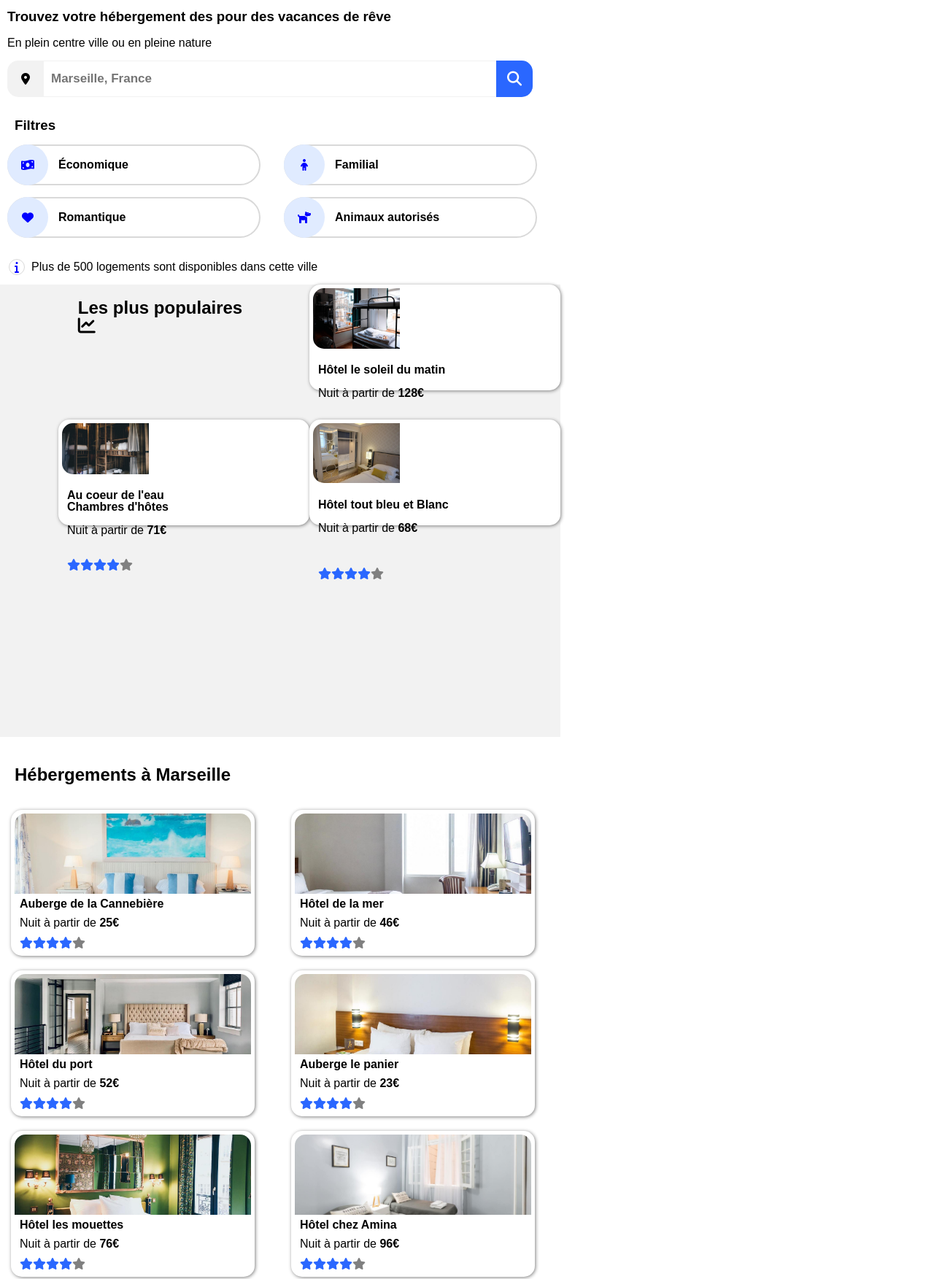
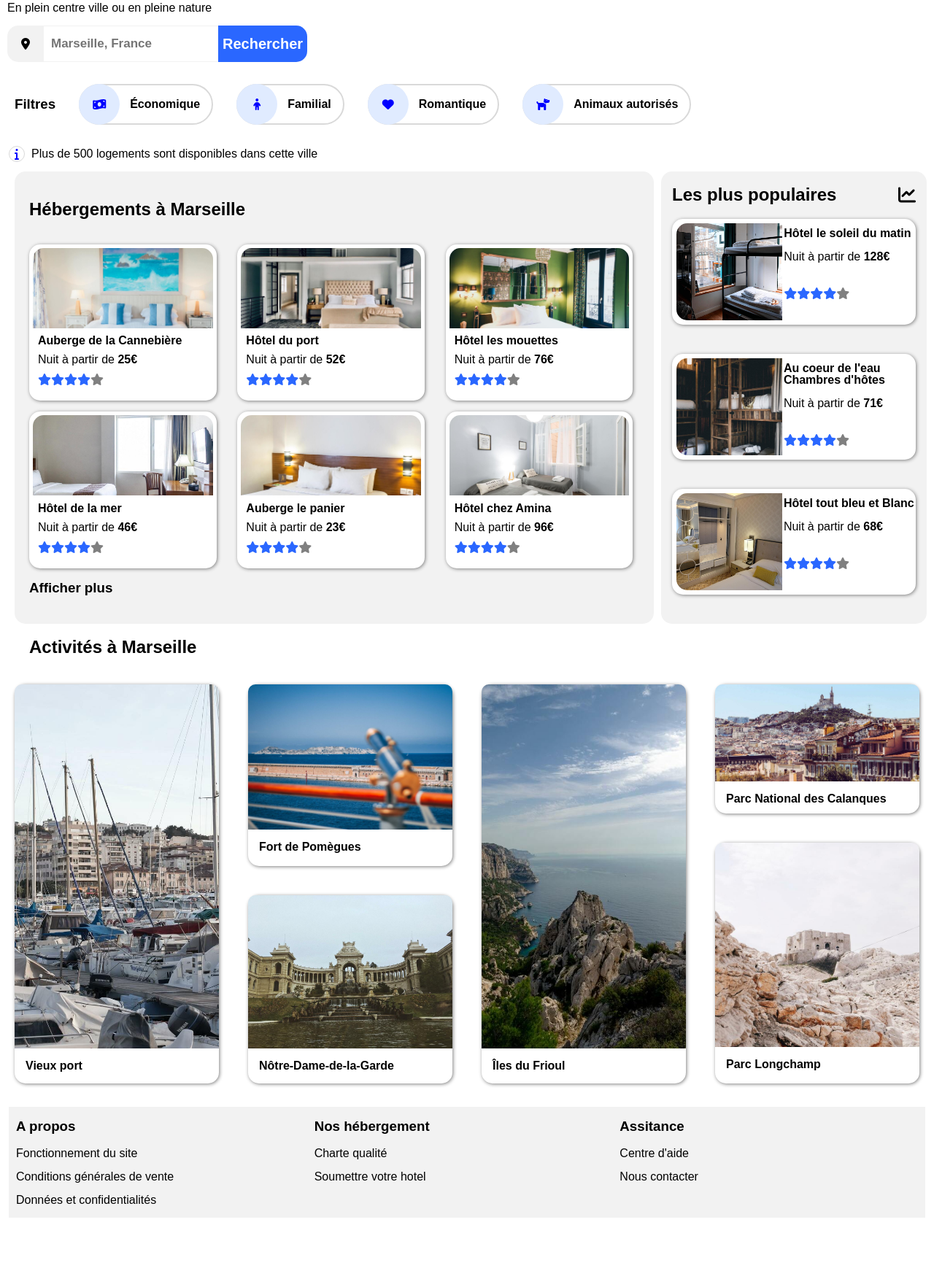
Before and after one commit to Batoo82000/projet-openclassrooms-2, a plain HTML site: page index.html in a window 1280 px wide. Shown: the part 133-1886 px from the top of the page at 73% size. After the commit the page ends 1814 px from the top, so only its background shows below. Drawn offline with Linux system fonts and the light colour scheme; a web font is replaced by a local one.

Commit message:
fin de la mise en place du responsive, pc tablette e tsmartphone

```diff
--- a/css_et_images/style.css
+++ b/css_et_images/style.css
@@ -69,13 +69,14 @@ body
 {
     border-radius: 10px;
 }
-
-img
+/*
+.offre > img
 {
     width: 100%;
     height: 100%;
     object-fit: cover;
 }
+*/
 /*partie mise en page généraliste du site*/
 h4
 {
@@ -95,30 +96,6 @@ h4
     margin-left: 7px;
 }
 
-.texte-populaire
-{
-    width: 65%;
-}
-
-.texte-populaire > p
-{
-    margin-left: 7px;
-}
-
-.etoilespop1
-{
-    margin-top: 30px;
-}
-.etoilespop2
-{
-    margin-top: 15px;
-}
-.etoilespop3
-{
-    margin-top: 30px;
-}
-
-
 #formulairederecherche
 {
     display: flex;
@@ -128,7 +105,10 @@ h4
 {
     transform: scale(1.01);
 }
-
+img
+{
+    object-fit: cover;
+}
 /*partie ligne information avec icone*/
 
 .titreinformation
@@ -154,35 +134,15 @@ h4
 
 /*fin de la partie information avec icone*/
 
-#container
-{
-    display: flex;
-    flex-flow: row wrap-reverse;
-}
 
-
-.img-hotel-container
-{
-    height: 110px;
-    margin-bottom: -15px;
-}
 
 .img-hotel-container > img
 {
     border-radius: 15px 15px 0px 0px;
     width: 100%;
-}
-
-.img-populaire-container
-{
-    height: 100%;
-    width: 127px;
-}
-
-.img-populaire-container > img
-{
-    border-radius: 15px 0px 0px 15px;
-    width: 94%;
+    height: 110px;
+    margin-bottom: -15px;
+    object-fit: cover;
 }
 
 .hotel:hover
@@ -206,19 +166,19 @@ h4
 }
 /*partie couleur des etoiles*/
 
-/*partie media queries pour iphone8*/
-@media all and (max-width: 400px)
+/*partie media queries pour smatphone*/
+@media all and (max-width: 568px)
 {
     html
     {
-        width: 375px;
+        width: auto;
     }
 
 /*mise en page des liens du menu top*/
     .liens
     {
         display: grid;
-        grid-template-columns: 1fr 1fr;
+        grid-template-columns: 50% 50%;
         grid-template-rows: 1fr 1fr;
     }
 
@@ -239,19 +199,19 @@ h4
 
     .sinscrire
     {
-        padding-top: 30px;
-        padding-left: 55px;
+        margin-top: 20px;
         grid-column: 2;
         grid-row: 1;
         justify-self: center;
         color: #2a67ff;
+        font-weight: bold;
     }
 
     .hebergements
     {
         padding-top: 20px;
-        padding-right: 50px;
-        padding-left: 50px;
+        padding-right: 30%;
+        padding-left: 30%;
         grid-column: 1;
         grid-row: 2;
         justify-self: center;
@@ -267,8 +227,8 @@ h4
     .activites
     {
         padding-top: 20px;
-        padding-right: 47px;
-        padding-left: 50px;
+        padding-right: 30%;
+        padding-left: 30%;
         padding-bottom: 26px;
         grid-column: 2;
         grid-row: 2;
@@ -296,10 +256,9 @@ h3
 }
 
 /*partie champs de recherche*/
-
     .champ-de-recherche
     {
-    width: 170px;
+        width: 250px;
     }
 
     .texte-bouton-recherche
@@ -310,6 +269,9 @@ h3
     {
         width: 50px;
     }
+/*fin de la partie champs de recherche*/
+
+
 /*Partie gestion des filtres*/
     .Filtres
     {
@@ -368,11 +330,18 @@ h3
     }
     /*fin de la partie barre de la recherche*/
 
+    /*partie ligne info*/
         .info
         {
-    width: 370px;
+            width: 90%;
+            margin-bottom: 20px;
         }
-
+        .icone-info
+        {
+            margin-bottom: 25px;
+            margin-right: 15px;
+        }
+    /*fin partie ligne info*/
     #container
     {
         display: grid;
@@ -387,14 +356,15 @@ h3
         grid-template-rows: auto 1fr 1fr 1fr;
         grid-row: 1;
         background-color: #f2f2f2;
-        width: 375px;
         padding-left: 15px;
+        margin-top: 20px;
+        padding-right: 15px;
     }
 
     .titre-populaires
     {
         display: grid;
-        grid-template-columns: 310px auto;
+        grid-template-columns: 1fr auto;
     }
 
     .hotelpopulaire1
@@ -425,9 +395,47 @@ h3
         transition: transform .1s;
         padding: 5px;
         height: 145px;
-        width: 344px;
+        width: 100%;
+    }
+    .img-populaire-container
+    {
+        height: 100%;
+        width: 45%;
+        border-radius: 15px 0px 0px 15px;
     }
 
+    .img-populaire-container > img
+    {
+        border-radius: 15px 0px 0px 15px;
+        width: 100%;
+        height: 100%;
+        margin-bottom: -15px;
+    }
+
+    .texte-populaire
+    {
+        margin-top: -10px;
+        width: 50%;
+    }
+
+    .texte-populaire > p
+    {
+        margin-left: 7px;
+        margin-bottom: -10px;
+    }
+
+    .etoilespop1
+    {
+        margin-top: 20px;
+    }
+    .etoilespop2
+    {
+        margin-top: 15px;
+    }
+    .etoilespop3
+    {
+        margin-top: 20px;
+    }
 
 /*fin de la partie hotels populaires du site*/
 
@@ -439,7 +447,6 @@ h3
         grid-template-rows: auto repeat(6, 1fr) auto;
         border-radius: 15px;
         padding-top: 20px;
-        width: 370px;
         margin-left: 5px;
     }
     .titre_hebergement
@@ -456,9 +463,10 @@ h3
         box-shadow: 1px 1px 5px grey;
         transition: transform .1s;
         padding: 5px;
-        width: 334px;
+        width: auto;
         height: 200px;
         margin-left: 10px;
+        margin-right: 15px;
     }
 
     .hotelhebergement1
@@ -503,14 +511,14 @@ h3
     #activite
     {
             display: grid;
-            grid-template-rows: 37px repeat(6, 215px);
+            grid-template-rows: 37px repeat(6, 1fr);
             margin-left: 5px;
     }
 
     .titre_activite
     {
             margin-left: 20px;
-            width: 300px;
+            width: 250px;
     }
     .offre
     {
@@ -519,10 +527,17 @@ h3
             border-radius: 15px;
             margin-top: 20px;
             margin-left: 10px;
+            margin-right: 15px;
             box-shadow: 1px 1px 5px grey;
             transition: transform .1s;
             height: 191px;
-            width: 336px;
+            width: auto;
+    }
+    .offre > img
+    {
+    width: 100%;
+    height: 80%;
+    object-fit: cover;
     }
 /*fin de la partie activités à Marseille du site*/
 
@@ -530,7 +545,7 @@ h3
     #footer
     {
             display: grid;
-            grid-template-columns: 340px;
+            grid-template-columns: 1fr;
             grid-template-rows: repeat(3, 1fr);
             background-color: #f2f2f2;
             margin-top: 40px;
@@ -557,12 +572,15 @@ h3
 /* fin de la partie pied de page */
 
 }
-/*fin de la partie media queries pour iphone8*/
+/*fin de la partie media queries pour smartphone*/
 
 /*mise en page pour pc*/
-@media all and (min-width: 1360px)
+@media all and (min-width: 1025px)
 {
-
+    html
+    {
+        width: auto;
+    }
 /* partie mise en page des liens du menu top*/
     .liens
     {
@@ -650,8 +668,7 @@ h3
         height: 50px;
         border: none;
     }
-
-    .icone-loupe
+    .bouton-recherche >.icone-loupe
     {
         display: none;
     }
@@ -701,17 +718,23 @@ h3
     }
 /*fin de la Partie gestion des filtres*/
 
+#container
+{
+    display: grid;
+    grid-template-columns: 70% 30%;
+}
+
+
 /* partie hébergement à marseille */
     #hebergements
     {
         display: grid;
         grid-template-columns: 1fr 1fr 1fr;
-        grid-template-rows: auto 1fr 1fr auto;
+        grid-template-rows: auto 1fr 15px 1fr auto;
         border-radius: 15px;
         background-color: #f2f2f2;
-        width: 880px;
-        height: 628px;
-        padding-left: 40px;
+        height: 100%;
+        padding-left: 20px;
         padding-top: 20px;
         margin-left: 20px;
     }
@@ -731,53 +754,52 @@ h3
         box-shadow: 1px 1px 5px grey;
         transition: transform .1s;
         padding: 5px;
-        width: 247px;
-        height: 200px;
+        width: 90%;
+        height: auto;
     }
 
     .hotelhebergement1
     {
         grid-row: 2;
         grid-column: 1;
-        margin-bottom: 32px;
     }
 
     .hotelhebergement2
     {
         grid-row: 2;
         grid-column: 2;
+        padding-bottom: 20px;
     }
 
     .hotelhebergement3
     {
         grid-row: 2;
         grid-column: 3;
-        margin-left: 10px;
+
     }
 
     .hotelhebergement4
     {
-        grid-row: 3;
+        grid-row: 4;
         grid-column: 1;
     }
 
     .hotelhebergement5
     {
-        grid-row: 3;
+        grid-row: 4;
         grid-column: 2;
     }
 
     .hotelhebergement6
     {
-        grid-row: 3;
+        grid-row: 4;
         grid-column: 3;
-        margin-left: 10px;
     }
 
     .afficherplus
     {
         grid-column: 1;
-        grid-row: 4;
+        grid-row: 5;
         margin-bottom: 20px;
         margin-top: 0px;
     }
@@ -786,16 +808,15 @@ h3
 /*partie hotels populaires*/
     #populaires
     {
-        display: flex;
-        flex-flow: row wrap;
-        width: 420px;
-        padding: 12px;
+        display: grid;
+        grid-template-columns: 1fr;
+        grid-template-rows: auto 1fr 1fr 1fr;
+        background-color: #f2f2f2;
+        padding-left: 15px;
+        padding-right: 15px;
+        margin-left: 10px;
+        margin-right: 10px;
         border-radius: 15px;
-        background-color: #f2f2f2;
-        margin-left: 40px;
-        padding-left: 40px;
-        height: 628px;
-
     }
 
     .hotelpopulaire
@@ -804,18 +825,17 @@ h3
         flex-flow: column wrap;
         border-radius: 15px;
         background-color: white;
-        box-shadow: 5px 5px 20px grey;
+        box-shadow: 1px 1px 5px grey;
         transition: transform .1s;
         padding: 6px;
-        height: 145px;
-        width: 344px;
-
+        max-height: 165px;
+        width: auto;
     }
 
     .titre-populaires
     {
         display: grid;
-        grid-template-columns: 310px auto;
+        grid-template-columns: 1fr auto;
     }
 
     .hotelpopulaire1
@@ -833,6 +853,45 @@ h3
         margin-bottom: 40px;
     }
 
+    .img-populaire-container
+    {
+        height: 100%;
+        width: 45%;
+        border-radius: 15px 0px 0px 15px;
+        margin-right: -5px;
+    }
+
+    .img-populaire-container > img
+    {
+        border-radius: 15px 0px 0px 15px;
+        width: 100%;
+        height: 100%;
+    }
+
+    .texte-populaire
+{
+    margin-top: -15px;
+    max-width: 58%;
+}
+
+.texte-populaire > p
+{
+    margin-left: 7px;
+    margin-bottom: 4px;
+}
+
+.etoilespop1
+{
+    margin-top: 30px;
+}
+.etoilespop2
+{
+    margin-top: 30px;
+}
+.etoilespop3
+{
+    margin-top: 30px;
+}
 /*fin de la partie hotels populaires*/
 
 /*partie activités du site*/
@@ -840,7 +899,8 @@ h3
     {
         display: grid;
         grid-template-columns: repeat(4, 1fr);
-        grid-template-rows: auto 224px 66px 66px 224px;
+        grid-template-rows: auto 2fr 1fr 1fr 2fr;
+        max-height: 650px;
     }
 
     .titre_activite
@@ -858,6 +918,7 @@ h3
         margin: 20px;
         box-shadow: 1px 1px 5px grey;
         transition: transform .1s;
+
     }
 
     .offre1
@@ -866,11 +927,23 @@ h3
         grid-row-start: 2;
         grid-row-end: 6;
     }
+    .offre1 > img
+    {
+    width: 100%;
+    height: 100%;
+    object-fit: cover;
+    }
     .offre2
     {
         grid-column: 2;
         grid-row-start: 2;
         grid-row-end: 5;
+    }
+    .offre2 > img
+    {
+    width: 100%;
+    height: 80%;
+    object-fit: cover;
     }
     .offre3
     {
@@ -878,11 +951,23 @@ h3
         grid-row-start: 2;
         grid-row-end: 6;
     }
+    .offre3 > img
+    {
+    width: 100%;
+    height: 100%;
+    object-fit: cover;
+    }
     .offre4
     {
         grid-column: 4;
         grid-row-start: 2;
         grid-row-end: 4;
+    }
+    .offre4 > img
+    {
+    width: 100%;
+    height: 75%;
+    object-fit: cover;
     }
     .offre5
     {
@@ -890,11 +975,23 @@ h3
         grid-row-start: 5;
         grid-row-end: 6;
     }
+    .offre5 > img
+    {
+    width: 100%;
+    height: 100%;
+    object-fit: cover;
+    }
     .offre6
     {
         grid-column: 4;
         grid-row-start: 4;
         grid-row-end: 6;
+    }
+    .offre6 > img
+    {
+    width: 100%;
+    height: 85%;
+    object-fit: cover;
     }
 /*fin de la partie activités du site*/
 
@@ -902,7 +999,7 @@ h3
     #footer
     {
         display: grid;
-        grid-template-columns: repeat(3, 459px);
+        grid-template-columns: repeat(3, 1fr);
         background-color: #f2f2f2;
         margin : 12px
     }
@@ -928,11 +1025,11 @@ h3
 
 
 /*mise en page pour tablettes*/
-@media all and (min-width: 401px) and (max-width: 1359px)
+@media all and (min-width: 569px) and (max-width: 1024px)
 {
     html
     {
-        width: 768px;
+        width: auto;
     }
 
 /*mise en page des liens du menu top*/
@@ -1028,7 +1125,7 @@ h3
     }
     .champ-de-recherche
     {
-        width: 620px;
+        width: 82%;
     }
 
 /*Partie gestion des filtres*/
@@ -1037,7 +1134,7 @@ h3
         display: grid;
         margin-top: 30px;
         margin-left: 10px;
-        grid-template-columns: 1fr 1fr;
+        grid-template-columns: 48% 48%;
         grid-template-rows: auto 1fr 1fr;
     }
     .titrefiltres
@@ -1118,78 +1215,120 @@ h3
     #container
     {
         display: grid;
-        grid-template-rows: 620px 1fr;
+        grid-template-rows: auto auto;
     }
 
 /*partie hotels populaires du site*/
+
     #populaires
     {
+        grid-row: 1;
         display: grid;
         grid-template-columns: 1fr 1fr 1fr;
         grid-template-rows: auto 1fr;
-        grid-row: 1;
         background-color: #f2f2f2;
-        width: 768px;
-        padding-left: 15px;
+        padding-left: 10px;
         justify-items: center;
+        padding-bottom: 30px;
+    }
+
+    .hotelpopulaire
+    {
+        display: flex;
+        flex-flow: column wrap;
+        border-radius: 15px;
+        background-color: white;
+        box-shadow: 1px 1px 5px grey;
+        transition: transform .1s;
+        padding: 5px;
+        width: auto;
+
+
     }
 
     .titre-populaires
     {
-        grid-row: 1;
-        grid-column-start: 1;
-        grid-column-end: 3;
+        display: grid;
+        grid-template-columns: 100% 1fr;
+        grid-column: 1;
+        padding-left: 10px;
     }
-
+    .icone-graphique
+    {
+        grid-column: 3;
+        padding-left: 10px;
+    }
     .hotelpopulaire1
     {
-        margin-bottom: 40px;
         grid-row: 2;
         grid-column: 1;
+        width: 90%;
     }
 
     .hotelpopulaire2
     {
-        margin-bottom: 40px;
+
         grid-row: 2;
         grid-column: 2;
+        width: 90%;
     }
 
     .hotelpopulaire3
     {
         grid-row: 2;
         grid-column: 3;
+        width: 90%;
     }
 
+    .img-populaire-container > img
+    {
+        border-radius: 15px 15px 0px 0px;
+        width: 100%;
+        height: 110px;
+        margin-bottom: -15px;
+    }
 
-    .hotelpopulaire
-    {
-        display: flex;
-        flex-flow: column nowrap;
-        border-radius: 15px;
-        background-color: white;
-        box-shadow: 1px 1px 5px grey;
-        transition: transform .1s;
-        padding: 5px;
-        height: 145px;
-        width: 344px;
-    }
     .img-populaire-container
     {
-        border-radius: 10px 10px 0 0;
+        height: auto;
+        margin-bottom: 40px;
     }
 
+    .texte-populaire
+    {
+        width: 90%;
+        margin-top: -40px;
+    }
+
+    .texte-populaire > p
+    {
+        margin-left: 7px;
+        margin-top: -5px;
+        margin-bottom: 5px;
+    }
+
+    .etoilespop1
+    {
+        margin-top: 0px;
+    }
+    .etoilespop2
+    {
+        margin-top: 0px;
+    }
+    .etoilespop3
+    {
+        margin-top: 0px;
+    }
 /*fin de la partie hotels populaires du site*/
 
 /*partie hébergements à Marseille*/
     #hebergements
     {
         display: grid;
-        grid-template-columns: 1fr 1fr;
+        grid-template-columns: 49% 49%;
         grid-template-rows: auto repeat(3, 1fr) auto;
         border-radius: 15px;
         padding-top: 20px;
-        width: 768px;
         margin-left: 5px;
     }
     .titre_hebergement
@@ -1206,9 +1345,10 @@ h3
         box-shadow: 1px 1px 5px grey;
         transition: transform .1s;
         padding: 5px;
-        width: 334px;
+        max-width: 80%;
         height: 200px;
-        margin-left: 10px;
+        margin-left: 5%;
+        justify-content: center;
     }
 
     .hotelhebergement1
@@ -1260,10 +1400,9 @@ h3
     {
             display: grid;
             grid-template-rows: 37px repeat(3, 215px);
-            grid-template-columns: 384px 384px;
+            grid-template-columns: 49% 49%;
             margin-left: 5px;
     }
-
     .titre_activite
     {
             margin-left: 20px;
@@ -1279,13 +1418,19 @@ h3
             margin-left: 10px;
             box-shadow: 1px 1px 5px grey;
             transition: transform .1s;
-            height: 191px;
-            width: 336px;
+            max-width: 80%;
+            height: 200px;
     }
     .offre1
     {
         grid-column: 1;
         grid-row: 2;
+    }
+    .offre > img
+    {
+    width: 100%;
+    height: 80%;
+    object-fit: cover;
     }
     .offre2
     {
@@ -1297,21 +1442,25 @@ h3
         grid-column: 2;
         grid-row: 3;
     }
+
     .offre4
     {
         grid-column: 1;
         grid-row: 3;
     }
+
     .offre5
     {
         grid-column: 1;
         grid-row: 4;
     }
+
     .offre6
     {
         grid-column: 2;
         grid-row: 4;
     }
+
 /*fin de la partie activités à Marseille du site*/
 
 /* partie pied de page */
--- a/index.html
+++ b/index.html
@@ -123,7 +123,7 @@
                 <p class="texte-prix-nuit">Nuit à partir de <strong>25€</strong></p>
             </div>
 
-            <div class="etoiles">
+            <div class="etoiles etoiles-hergement1">
                     <i class="fas fa-star bleue"></i><i class="fas fa-star bleue"></i><i class="fas fa-star bleue"></i><i class="fas fa-star bleue"></i><i class="fas fa-star grise"></i>
             </div>
 
@@ -143,7 +143,7 @@
                 <p class="texte-prix-nuit">Nuit à partir de <strong>52€</strong></p>
             </div>
 
-            <div class="etoiles">
+            <div class="etoiles etoiles-hergement2">
                 <i class="fas fa-star bleue"></i><i class="fas fa-star bleue"></i><i class="fas fa-star bleue"></i><i class="fas fa-star bleue"></i><i class="fas fa-star grise"></i>
             </div>
 
@@ -161,7 +161,7 @@
                 <p class="texte-prix-nuit">Nuit à partir de <strong>76€</strong></p>
             </div>
 
-            <div class="etoiles">
+            <div class="etoiles etoiles-hergement3">
                 <i class="fas fa-star bleue"></i><i class="fas fa-star bleue"></i><i class="fas fa-star bleue"></i><i class="fas fa-star bleue"></i><i class="fas fa-star grise"></i>
             </div>
 
@@ -181,7 +181,7 @@
                 <p class="texte-prix-nuit">Nuit à partir de <strong>46€</strong><br /></p>
             </div>
 
-            <div class="etoiles">
+            <div class="etoiles etoiles-hergement4">
                 <i class="fas fa-star bleue"></i><i class="fas fa-star bleue"></i><i class="fas fa-star bleue"></i><i class="fas fa-star bleue"></i><i class="fas fa-star grise"></i>
             </div>
 
@@ -201,7 +201,7 @@
             <p class="texte-prix-nuit">Nuit à partir de <strong>23€</strong></p>
             </div>
 
-            <div class="etoiles">
+            <div class="etoiles etoiles-hergement5">
                 <i class="fas fa-star bleue"></i><i class="fas fa-star bleue"></i><i class="fas fa-star bleue"></i><i class="fas fa-star bleue"></i><i class="fas fa-star grise"></i>
             </div>
 
@@ -221,7 +221,7 @@
             <p class="texte-prix-nuit">Nuit à partir de <strong>96€</strong></p>
             </div>
 
-            <div class="etoiles">
+            <div class="etoiles etoiles-hergement6">
                 <i class="fas fa-star bleue"></i><i class="fas fa-star bleue"></i><i class="fas fa-star bleue"></i><i class="fas fa-star bleue"></i><i class="fas fa-star grise"></i>
             </div>
 
@@ -243,10 +243,8 @@
                 <i class="fas fa-chart-line"></i>
             </div>
         </h2>
-    </h2>
-        <div class="conteneur-populaires">
 
-            <div class="hotelpopulaire hotelpopulaire1">
+            <div class="hotelpopulaire1 hotelpopulaire">
 
                 <div class="img-populaire-container">
                     <img src="css_et_images/images/hebergements/3_medium/7.jpg"
@@ -260,8 +258,6 @@
 
                 <div class="etoiles etoilespop1">
                     <i class="fas fa-star bleue"></i><i class="fas fa-star bleue"></i><i class="fas fa-star bleue"></i><i class="fas fa-star bleue"></i><i class="fas fa-star grise"></i>
-                    </div>
-
                 </div>
 
             </div>
@@ -299,10 +295,7 @@
                 <div class="etoiles etoilespop3">
                     <i class="fas fa-star bleue"></i><i class="fas fa-star bleue"></i><i class="fas fa-star bleue"></i><i class="fas fa-star bleue"></i><i class="fas fa-star grise"></i>
                 </div>
-
             </div>
-        </div>
-
     </aside>
 <!-- fin de la partie hotels populaires du site-->
 </div>
```
Lines whose indentation alone changed are shown as unchanged.
